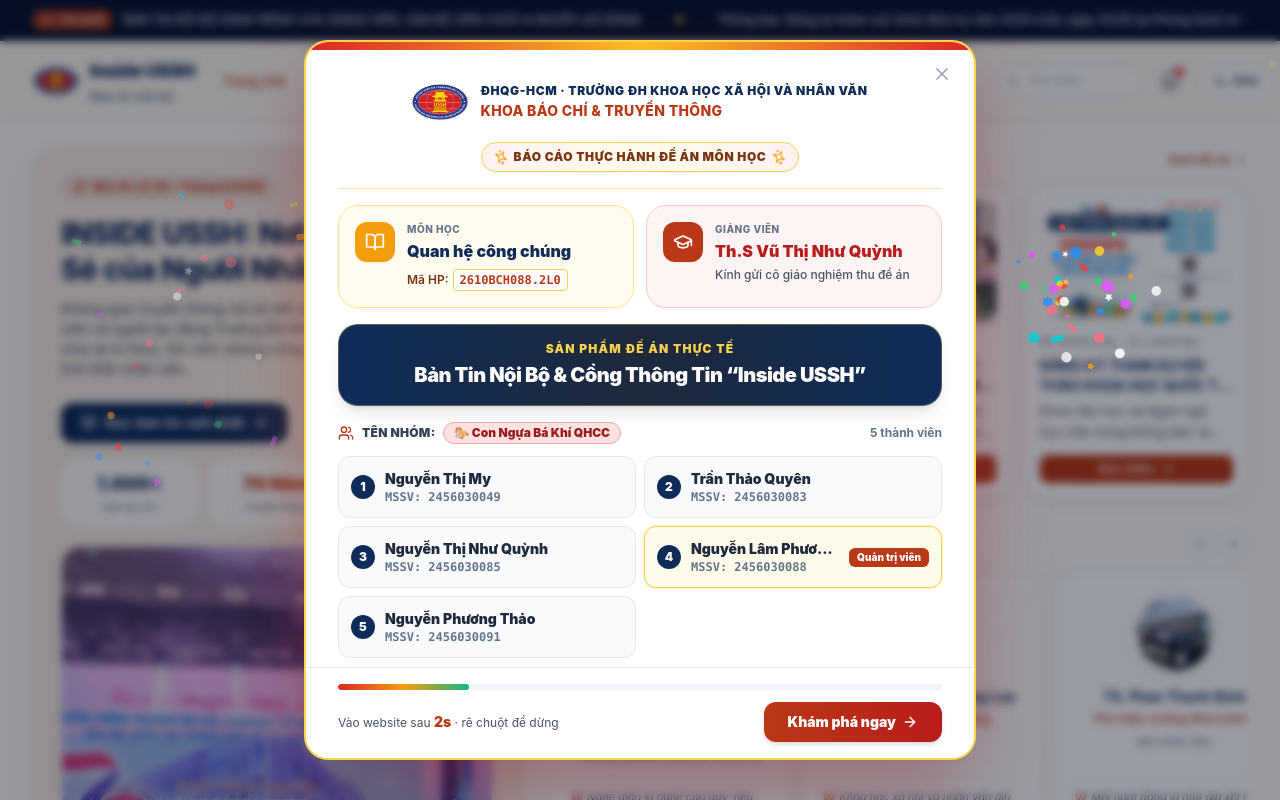
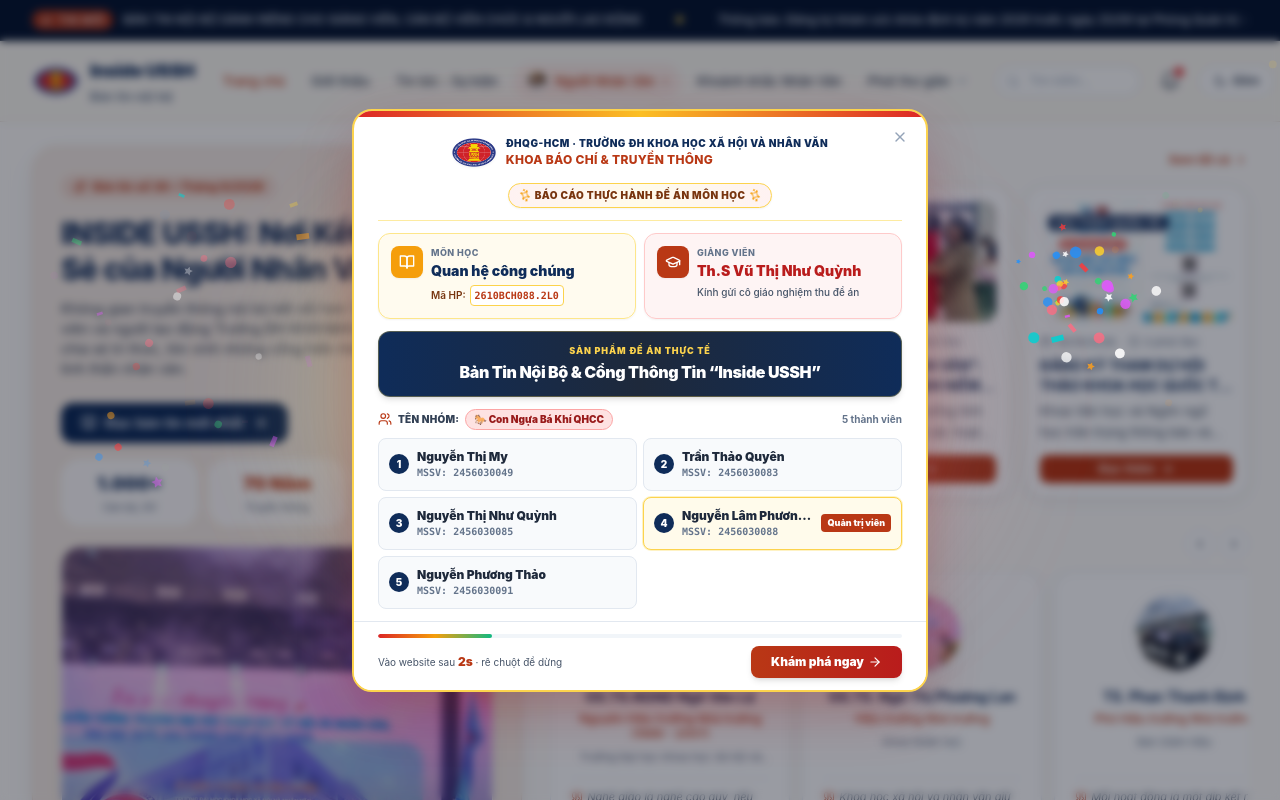
Before and after one commit to nguyenlamphuongthanh267/inside-ussh-portal, a Next.js app: page / in a window 1280 px wide. Shown: the top 800 px of the page. Built offline with nearby package versions, Linux system fonts and the light colour scheme.

Commit message:
fix: compact intro modal on desktop - smaller max-w, tighter padding & spacing

```diff
--- a/components/intro/ProjectIntroModal.tsx
+++ b/components/intro/ProjectIntroModal.tsx
@@ -228,19 +228,19 @@
             onMouseLeave={() => !isMobile && setIsPaused(false)}
             onTouchStart={() => isMobile && setIsPaused(true)}
             onTouchEnd={() => isMobile && setIsPaused(false)}
-            className="relative z-20 w-full sm:max-w-2xl sm:mx-4
+            className="relative z-20 w-full sm:max-w-xl sm:mx-4
               bg-white
-              rounded-t-3xl sm:rounded-3xl
-              shadow-[0_-8px_40px_-4px_rgba(153,0,0,0.25)] sm:shadow-[0_25px_80px_-10px_rgba(153,0,0,0.35)]
+              rounded-t-3xl sm:rounded-2xl
+              shadow-[0_-8px_40px_-4px_rgba(153,0,0,0.25)] sm:shadow-[0_20px_60px_-8px_rgba(153,0,0,0.3)]
               border-t-2 sm:border-2 border-amber-300
               overflow-hidden
               animate-in slide-in-from-bottom sm:zoom-in-95 duration-300
               flex flex-col
-              max-h-[92dvh] sm:max-h-[90vh]
+              max-h-[92dvh] sm:max-h-[88vh]
             "
           >
             {/* Top color bar */}
-            <div className="absolute top-0 left-0 right-0 h-1.5 sm:h-2 bg-gradient-to-r from-red-600 via-amber-400 to-red-600 z-10" />
+            <div className="absolute top-0 left-0 right-0 h-1 sm:h-1.5 bg-gradient-to-r from-red-600 via-amber-400 to-red-600 z-10" />
 
             {/* Mobile drag handle */}
             <div className="flex justify-center pt-3 pb-1 sm:hidden">
@@ -248,60 +248,60 @@
             </div>
 
             {/* Scrollable content area */}
-            <div className="overflow-y-auto flex-1 px-5 pt-3 pb-2 sm:px-8 sm:pt-8 sm:pb-4">
+            <div className="overflow-y-auto flex-1 px-4 pt-3 pb-2 sm:px-6 sm:pt-5 sm:pb-3">
 
               {/* Close button */}
               <button
                 onClick={handleClose}
-                className="absolute top-4 right-4 p-1.5 rounded-full text-slate-400 hover:text-slate-700 hover:bg-slate-100 transition-colors z-30 cursor-pointer"
+                className="absolute top-3 right-3 p-1.5 rounded-full text-slate-400 hover:text-slate-700 hover:bg-slate-100 transition-colors z-30 cursor-pointer"
                 aria-label="Đóng"
               >
-                <X className="w-5 h-5" />
+                <X className="w-4 h-4" />
               </button>
 
               {/* Institution Header */}
-              <div className="text-center pb-4 border-b border-amber-200/80">
-                <div className="inline-flex items-center justify-center gap-3 mb-3">
+              <div className="text-center pb-3 border-b border-amber-200/80">
+                <div className="inline-flex items-center justify-center gap-2.5 mb-2">
                   {/* eslint-disable-next-line @next/next/no-img-element */}
                   <img
                     src="/images/ussh-logo.png"
                     alt="Logo USSH"
-                    className="w-11 h-11 sm:w-14 sm:h-14 object-contain drop-shadow-sm shrink-0"
+                    className="w-9 h-9 sm:w-11 sm:h-11 object-contain drop-shadow-sm shrink-0"
                   />
                   <div className="text-left">
-                    <div className="text-[10px] sm:text-xs font-black uppercase tracking-wider text-ussh-navy leading-snug">
+                    <div className="text-[9px] sm:text-[10px] font-black uppercase tracking-wider text-ussh-navy leading-snug">
                       ĐHQG-HCM · Trường ĐH Khoa học Xã hội và Nhân văn
                     </div>
-                    <div className="text-xs sm:text-sm font-extrabold text-ussh-accent tracking-wide uppercase mt-0.5">
+                    <div className="text-[10px] sm:text-xs font-extrabold text-ussh-accent tracking-wide uppercase mt-0.5">
                       Khoa Báo Chí & Truyền Thông
                     </div>
                   </div>
                 </div>
 
-                <span className="inline-flex items-center gap-1.5 px-3 py-1.5 rounded-full bg-gradient-to-r from-red-50 via-amber-50 to-red-50 border border-amber-300 shadow-sm">
-                  <Sparkles className="w-3.5 h-3.5 text-amber-500 animate-spin" />
-                  <span className="text-[10px] sm:text-xs font-black text-amber-900 tracking-wider uppercase">
+                <span className="inline-flex items-center gap-1 px-2.5 py-1 rounded-full bg-gradient-to-r from-red-50 via-amber-50 to-red-50 border border-amber-300 shadow-sm">
+                  <Sparkles className="w-3 h-3 text-amber-500 animate-spin" />
+                  <span className="text-[9px] sm:text-[10px] font-black text-amber-900 tracking-wider uppercase">
                     Báo cáo thực hành đề án môn học
                   </span>
-                  <Sparkles className="w-3.5 h-3.5 text-amber-500 animate-spin" />
+                  <Sparkles className="w-3 h-3 text-amber-500 animate-spin" />
                 </span>
               </div>
 
               {/* Course & Instructor */}
-              <div className="grid grid-cols-1 sm:grid-cols-2 gap-3 my-4">
+              <div className="grid grid-cols-2 gap-2 my-3">
                 {/* Course */}
-                <div className="bg-amber-50/80 rounded-2xl p-3.5 sm:p-4 border border-amber-200 flex items-start gap-3 shadow-sm">
-                  <div className="p-2.5 rounded-xl bg-amber-500 text-white shadow-sm shrink-0">
-                    <BookOpen className="w-4 h-4 sm:w-5 sm:h-5" />
+                <div className="bg-amber-50/80 rounded-xl p-2.5 sm:p-3 border border-amber-200 flex items-start gap-2 shadow-sm">
+                  <div className="p-2 rounded-lg bg-amber-500 text-white shadow-sm shrink-0">
+                    <BookOpen className="w-3.5 h-3.5 sm:w-4 sm:h-4" />
                   </div>
                   <div className="min-w-0 flex-1">
-                    <div className="text-[10px] uppercase font-extrabold text-slate-500 tracking-wider">Môn học</div>
-                    <div className="text-sm sm:text-base font-black text-ussh-navy leading-tight mt-0.5">
+                    <div className="text-[9px] uppercase font-extrabold text-slate-500 tracking-wider">Môn học</div>
+                    <div className="text-xs sm:text-sm font-black text-ussh-navy leading-tight mt-0.5">
                       Quan hệ công chúng
                     </div>
-                    <div className="mt-1.5 inline-flex items-center gap-1 text-[10px] sm:text-xs font-semibold text-amber-900">
+                    <div className="mt-1 inline-flex items-center gap-1 text-[9px] sm:text-[10px] font-semibold text-amber-900">
                       <span>Mã HP:</span>
-                      <code className="bg-white px-1.5 py-0.5 rounded border border-amber-300 font-mono font-black text-ussh-accent text-[10px] sm:text-xs">
+                      <code className="bg-white px-1 py-0.5 rounded border border-amber-300 font-mono font-black text-ussh-accent text-[9px] sm:text-[10px]">
                         2610BCH088.2L0
                       </code>
                     </div>
@@ -309,16 +309,16 @@
                 </div>
 
                 {/* Teacher */}
-                <div className="bg-red-50/80 rounded-2xl p-3.5 sm:p-4 border border-red-200 flex items-start gap-3 shadow-sm">
-                  <div className="p-2.5 rounded-xl bg-ussh-accent text-white shadow-sm shrink-0">
-                    <GraduationCap className="w-4 h-4 sm:w-5 sm:h-5" />
+                <div className="bg-red-50/80 rounded-xl p-2.5 sm:p-3 border border-red-200 flex items-start gap-2 shadow-sm">
+                  <div className="p-2 rounded-lg bg-ussh-accent text-white shadow-sm shrink-0">
+                    <GraduationCap className="w-3.5 h-3.5 sm:w-4 sm:h-4" />
                   </div>
                   <div className="min-w-0 flex-1">
-                    <div className="text-[10px] uppercase font-extrabold text-slate-500 tracking-wider">Giảng viên</div>
-                    <div className="text-sm sm:text-base font-black text-red-700 leading-tight mt-0.5">
+                    <div className="text-[9px] uppercase font-extrabold text-slate-500 tracking-wider">Giảng viên</div>
+                    <div className="text-xs sm:text-sm font-black text-red-700 leading-tight mt-0.5">
                       Th.S Vũ Thị Như Quỳnh
                     </div>
-                    <div className="text-[10px] sm:text-xs text-slate-600 font-medium mt-1">
+                    <div className="text-[9px] sm:text-[10px] text-slate-600 font-medium mt-1">
                       Kính gửi cô giáo nghiệm thu đề án
                     </div>
                   </div>
@@ -326,50 +326,50 @@
               </div>
 
               {/* Project Title */}
-              <div className="bg-gradient-to-r from-ussh-navy via-slate-800 to-ussh-navy text-white rounded-2xl p-3.5 sm:p-4 text-center mb-4 shadow-lg border border-amber-300/30">
-                <div className="text-[9px] sm:text-xs uppercase tracking-widest text-amber-300 font-black">
+              <div className="bg-gradient-to-r from-ussh-navy via-slate-800 to-ussh-navy text-white rounded-xl p-2.5 sm:p-3 text-center mb-3 shadow-md border border-amber-300/30">
+                <div className="text-[8px] sm:text-[9px] uppercase tracking-widest text-amber-300 font-black">
                   Sản phẩm đề án thực tế
                 </div>
-                <div className="text-sm sm:text-xl font-black tracking-tight mt-1 leading-snug">
+                <div className="text-xs sm:text-base font-black tracking-tight mt-0.5 leading-snug">
                   Bản Tin Nội Bộ &amp; Cổng Thông Tin &ldquo;Inside USSH&rdquo;
                 </div>
               </div>
 
               {/* Team Members */}
               <div>
-                <div className="flex flex-wrap items-center justify-between gap-2 mb-3">
-                  <div className="flex items-center gap-2">
-                    <Users className="w-4 h-4 text-ussh-accent shrink-0" />
-                    <span className="text-[10px] sm:text-xs uppercase font-black text-slate-700 tracking-wide">Tên nhóm:</span>
-                    <span className="px-2.5 py-0.5 rounded-full bg-red-100 text-red-800 text-[10px] sm:text-xs font-black border border-red-300">
+                <div className="flex flex-wrap items-center justify-between gap-1.5 mb-2">
+                  <div className="flex items-center gap-1.5">
+                    <Users className="w-3.5 h-3.5 text-ussh-accent shrink-0" />
+                    <span className="text-[9px] sm:text-[10px] uppercase font-black text-slate-700 tracking-wide">Tên nhóm:</span>
+                    <span className="px-2 py-0.5 rounded-full bg-red-100 text-red-800 text-[9px] sm:text-[10px] font-black border border-red-300">
                       🐎 Con Ngựa Bá Khí QHCC
                     </span>
                   </div>
-                  <span className="text-[10px] sm:text-xs font-bold text-slate-500">5 thành viên</span>
+                  <span className="text-[9px] sm:text-[10px] font-bold text-slate-500">5 thành viên</span>
                 </div>
 
-                {/* Members Grid — 1 col mobile, 2 col sm+ */}
-                <div className="grid grid-cols-1 sm:grid-cols-2 gap-2">
+                {/* Members Grid — always 2 col */}
+                <div className="grid grid-cols-2 gap-1.5">
                   {MEMBERS.map((m, idx) => (
                     <div
                       key={m.mssv}
-                      className={`flex items-center justify-between p-3 rounded-xl border transition-all ${
+                      className={`flex items-center justify-between p-2 sm:p-2.5 rounded-lg border transition-all ${
                         m.role
                           ? 'bg-amber-50 border-amber-300 ring-1 ring-amber-200/50'
                           : 'bg-slate-50 border-slate-200'
                       }`}
                     >
-                      <div className="flex items-center gap-2.5 min-w-0">
-                        <span className="w-6 h-6 rounded-full bg-ussh-navy text-white text-xs font-black flex items-center justify-center shrink-0">
+                      <div className="flex items-center gap-2 min-w-0">
+                        <span className="w-5 h-5 rounded-full bg-ussh-navy text-white text-[10px] font-black flex items-center justify-center shrink-0">
                           {idx + 1}
                         </span>
                         <div className="truncate">
-                          <div className="text-xs sm:text-sm font-black text-slate-800 truncate">{m.name}</div>
-                          <div className="text-[10px] sm:text-xs text-slate-500 font-mono font-bold">MSSV: {m.mssv}</div>
+                          <div className="text-[10px] sm:text-xs font-black text-slate-800 truncate">{m.name}</div>
+                          <div className="text-[9px] sm:text-[10px] text-slate-500 font-mono font-bold">MSSV: {m.mssv}</div>
                         </div>
                       </div>
                       {m.role && (
-                        <span className="px-2 py-0.5 rounded-md text-[9px] sm:text-[10px] font-black bg-ussh-accent text-white shrink-0 ml-2">
+                        <span className="px-1.5 py-0.5 rounded text-[8px] sm:text-[9px] font-black bg-ussh-accent text-white shrink-0 ml-1">
                           {m.role}
                         </span>
                       )}
@@ -379,10 +379,10 @@
               </div>
             </div>
 
-            {/* Footer — fixed at bottom of modal */}
-            <div className="px-5 sm:px-8 py-3 sm:py-4 border-t border-slate-200 bg-white shrink-0">
+            {/* Footer */}
+            <div className="px-4 sm:px-6 py-2.5 sm:py-3 border-t border-slate-200 bg-white shrink-0">
               {/* Progress bar */}
-              <div className="w-full bg-slate-100 rounded-full h-1.5 overflow-hidden mb-3">
+              <div className="w-full bg-slate-100 rounded-full h-1 overflow-hidden mb-2">
                 <div
                   className="bg-gradient-to-r from-red-600 via-amber-500 to-emerald-500 h-full transition-all duration-75 ease-linear rounded-full"
                   style={{ width: `${progress}%` }}
@@ -390,30 +390,27 @@
               </div>
 
               <div className="flex items-center justify-between gap-3">
-                {/* Status text */}
-                <div className="text-[10px] sm:text-xs text-slate-600 min-w-0">
+                <div className="text-[9px] sm:text-[10px] text-slate-600 min-w-0">
                   {isPaused ? (
                     <span className="text-amber-600 font-bold inline-flex items-center gap-1 animate-pulse">
                       <span>⏸</span>
-                      <span className="hidden sm:inline">Đang tạm dừng</span>
-                      <span className="sm:hidden">Giữ...</span>
+                      <span>Đang tạm dừng</span>
                     </span>
                   ) : (
                     <span>
                       Vào website sau{' '}
-                      <strong className="text-ussh-accent font-black text-xs sm:text-sm">{timeLeft}s</strong>
+                      <strong className="text-ussh-accent font-black text-[10px] sm:text-xs">{timeLeft}s</strong>
                       <span className="hidden sm:inline"> · {isMobile ? 'chạm giữ để đọc' : 'rê chuột để dừng'}</span>
                     </span>
                   )}
                 </div>
 
-                {/* CTA button */}
                 <button
                   onClick={handleClose}
-                  className="inline-flex items-center justify-center gap-1.5 px-4 sm:px-6 py-2 sm:py-2.5 rounded-xl bg-gradient-to-r from-ussh-accent to-red-700 hover:from-red-700 hover:to-red-800 text-white text-xs sm:text-sm font-black shadow-md hover:shadow-lg hover:scale-105 transition-all focus:outline-none cursor-pointer whitespace-nowrap shrink-0"
+                  className="inline-flex items-center justify-center gap-1 px-3 sm:px-5 py-1.5 sm:py-2 rounded-lg bg-gradient-to-r from-ussh-accent to-red-700 hover:from-red-700 hover:to-red-800 text-white text-[10px] sm:text-xs font-black shadow-md hover:shadow-lg hover:scale-105 transition-all cursor-pointer whitespace-nowrap shrink-0"
                 >
                   <span>Khám phá ngay</span>
-                  <ArrowRight className="w-3.5 h-3.5 sm:w-4 sm:h-4" />
+                  <ArrowRight className="w-3 h-3 sm:w-3.5 sm:h-3.5" />
                 </button>
               </div>
             </div>
```
